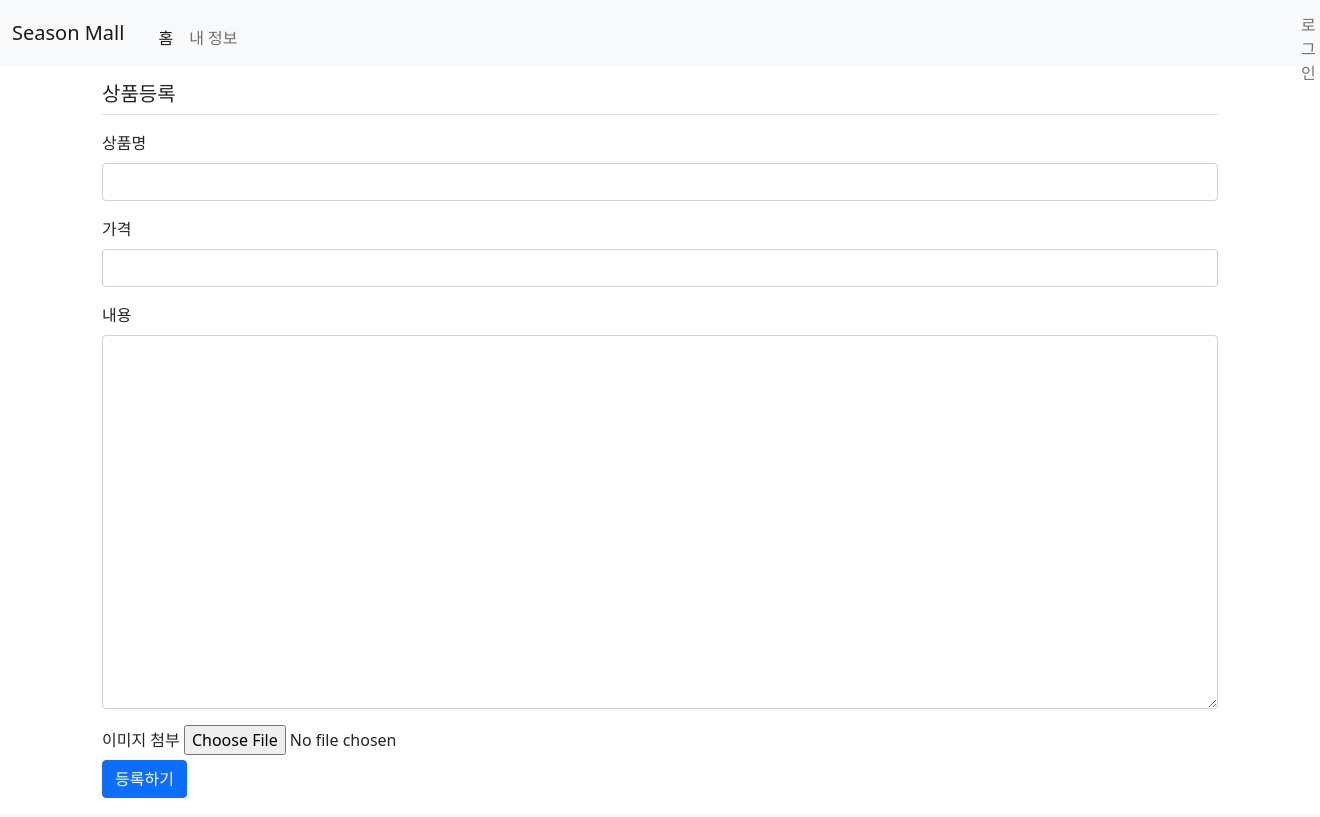
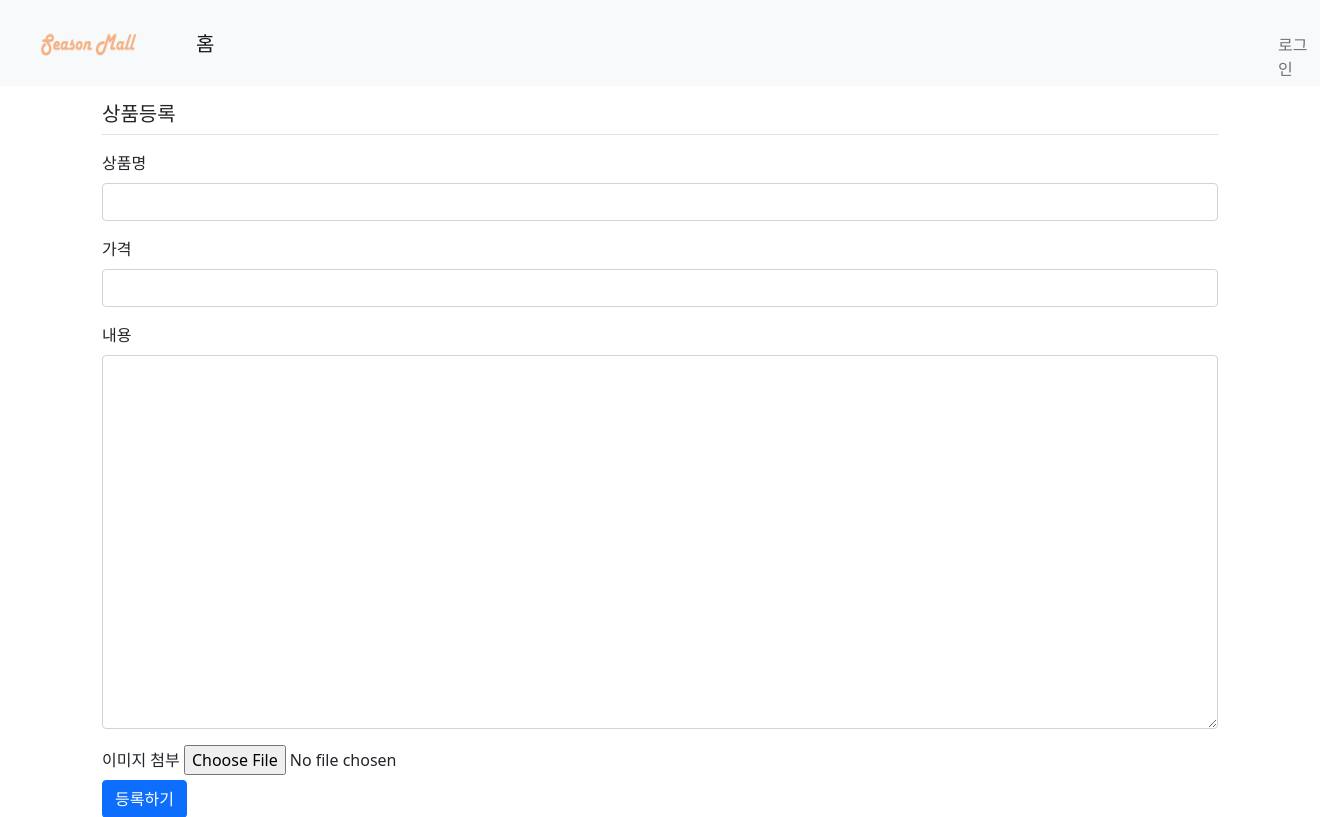
Before and after one commit to wndyd0131/Season_Mall, a Django app: page /SeasonMall/addition/ in a window 1320 px wide. Shown: the top 817 px of the page. Run offline with Django 4.2, Linux system fonts and the light colour scheme; parts of the project's set-up code (start-up, migrations or seed data) failed here and were passed over.

Commit message:
myprofile, logo, added

```diff
--- a/SeasonMall/urls.py
+++ b/SeasonMall/urls.py
@@ -14,4 +14,5 @@ urlpatterns = [
     path('prdt_modify/<int:product_id>/', views.prdt_modify, name='prdt_modify'),
     path('prdt_info/<int:product_id>/', views.prdt_info, name = 'prdt_info'),
     path('like/<int:product_id>/', views.product_like, name="product_like"),
+    path('myprofile/', views.myprofile, name='myprofile'),
 ]
--- a/SeasonMall/views.py
+++ b/SeasonMall/views.py
@@ -2,6 +2,7 @@ from django.shortcuts import render,redirect,get_object_or_404
 from django.utils import timezone
 from .forms import AdditionForm
 from .models import Product
+from django.contrib.auth import get_user_model
 from django.contrib.auth.decorators import login_required
 from django.core.paginator import Paginator
 from django.http import HttpResponse
@@ -9,6 +10,8 @@ import stripe
 from django.conf import settings
 from django.db.models import Q
 import json
+
+User = get_user_model()
 # Create your views here.
 def index(request):
   p_list = Product.objects.order_by('-created_date')
@@ -94,3 +97,8 @@ def product_like(request, product_id):
   return redirect('SeasonMall:prdt_info', product_id=product.id)
   # return HttpResponse(json.dumps(context), content_type='application/json')
   #json.dumps --> json의 사전으로 만듦
+
+def myprofile(request):
+  me = request.user
+  context = {'me':me}
+  return render(request, 'SeasonMall/myprofile.html', context)
--- a/templates/SeasonMall/index.html
+++ b/templates/SeasonMall/index.html
@@ -30,7 +30,7 @@
   {% endfor %}
   {% else %}
   <div class="empty_msg" style="color:gray;">
-    <h1>현재 등록된 상품이 없습니다.</h1>
+    <h1>등록된 상품이 없습니다.</h1>
   </div>
   {% endif %}
 </div>
--- a/templates/navbar.html
+++ b/templates/navbar.html
@@ -1,27 +1,29 @@
 <nav class="navbar navbar-expand-lg navbar-light bg-light">
   <div class="container-fluid">
-    <a class="navbar-brand" href="{% url 'SeasonMall:index' %}">Season Mall</a>
+    <a class="navbar-brand" href="{% url 'SeasonMall:index' %}"><img src="/media/uploads/seasonmall_logo.png" width=150 height=50 style="margin-top:10px;"></a>
     <button class="navbar-toggler" type="button" data-bs-toggle="collapse" data-bs-target="#navbarSupportedContent" aria-controls="navbarSupportedContent" aria-expanded="false" aria-label="Toggle navigation">
       <span class="navbar-toggler-icon"></span>
     </button>
     <div class="collapse navbar-collapse" id="navbarSupportedContent">
       <ul class="navbar-nav me-auto mb-2 mb-lg-0">
         <li class="nav-item">
-          <a class="nav-link active" aria-current="page" href="{% url 'SeasonMall:index' %}">홈</a>
+          <a class="nav-link active" aria-current="page" href="{% url 'SeasonMall:index' %}"><h5>홈</h5></a>
         </li>
+        {% if user.is_authenticated %}
         <li class="nav-item">
-          <a class="nav-link" href="#">내 정보</a>
+          <a class="nav-link active" href="{% url 'SeasonMall:myprofile' %}" style="margin-left:10px;"><h5>내 정보</h5></a>
         </li>
+        {% endif %}
 
         <li class="nav-item">
           {% if user.is_authenticated %}
           <div class="login_button d-flex">
-            <a href="{% url 'SeasonMall:prdt_mngm' %}" style="width:150px;margin-top:10px;"><button class="btn btn-primary">상품 등록/삭제</button></a>
-            <a class="nav-link" href="{% url 'common:logout' %}" style="width:150px;margin-left:10px;">{{ user.name }}<br>(로그아웃)</a>
+            <a href="{% url 'SeasonMall:prdt_mngm' %}" style="width:150px;margin-top:10px;"><button class="btn btn-primary" style="margin-top:10px;">상품 등록/삭제</button></a>
+            <a class="nav-link" href="{% url 'common:logout' %}" style="width:150px;margin-left:10px; margin-top:10px;">{{ user.name }}<br>(로그아웃)</a>
           </div>
           {% else %}
           <div class="login_button">
-            <a class="nav-link" href="{% url 'common:login' %}" style="margin-left:150px;">로그인</a>
+            <a class="nav-link" href="{% url 'common:login' %}" style="margin-left:150px; margin-top: 20px;">로그인</a>
           </div>
           {% endif %}
         </li>
```
Also changed, not shown: static/style.css (+30 -0 lines), templates/SeasonMall/myprofile.html (added, +21 -0 lines), media/uploads/SM_logo.png (added), media/uploads/seasonmall_logo.png (added), media/uploads/unnamed.jpg (deleted).
